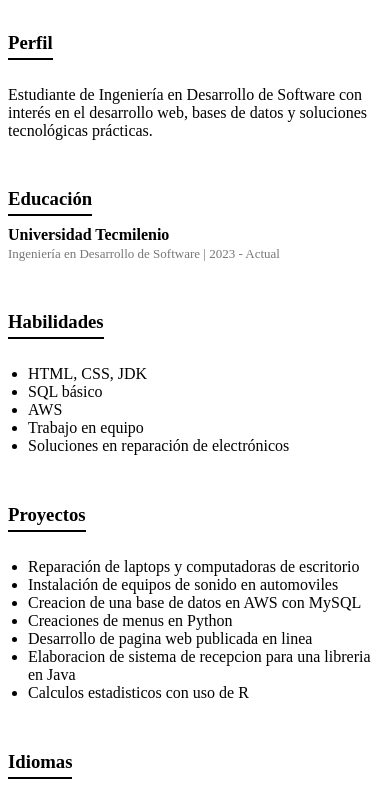
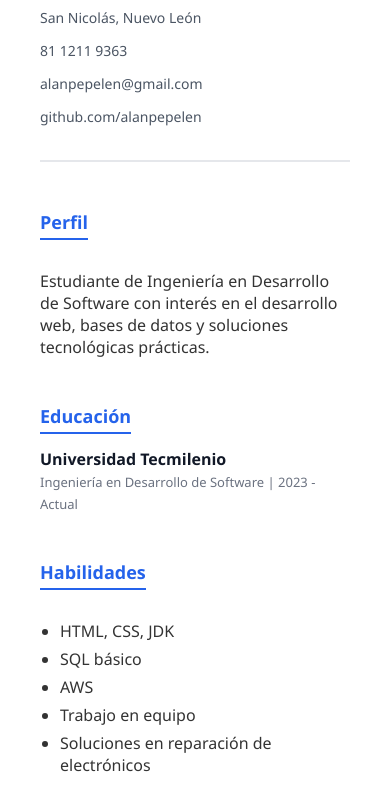
Before and after one commit to alanpepelen/cv-html, a plain HTML site: page index.html in a window 390 px wide. Shown: the part 260-1061 px from the top of the page. Drawn offline with Linux system fonts and the light colour scheme.

Commit message:
Refactor styles and improve layout for responsiveness

```diff
--- a/styles.css
+++ b/styles.css
@@ -1,72 +1,95 @@
 * {
+  box-sizing: border-box;
+  font-family: "Segoe UI", Arial, sans-serif;
 }
 
+body {
+  margin: 0;
+  background: #f4f6f8;
+  color: #333;
+}
+
+.container {
+  max-width: 900px;
+  margin: 40px auto;
+  background: #fff;
+  padding: 40px;
+  border-radius: 12px;
+  box-shadow: 0 8px 25px rgba(0,0,0,0.08);
+}
+
+/* HEADER */
 
 header {
   display: flex;
   justify-content: space-between;
   align-items: center;
-border-bottom: 2px solid #949494;
+  border-bottom: 2px solid #e5e7eb;
   padding-bottom: 20px;
   margin-bottom: 30px;
 }
 
-
 header h1 {
   margin: 0;
-font-size: 32px;
+  font-size: 34px;
+  color: #111827;
 }
 
-
 header h2 {
-margin: 5px 0 0;
+  margin: 6px 0 0;
   font-weight: normal;
-color: #666;
+  color: #6b7280;
 }
-
 
 .contact {
   text-align: right;
   font-size: 14px;
-color: #555;
+  color: #4b5563;
 }
 
+/* SECCIONES */
 
 section {
-margin-bottom: 30px;
+  margin-bottom: 28px;
 }
 
-
 section h3 {
-margin-bottom: 10px;
-color: #000000;
-border-bottom: 2px solid #000000;
+  margin-bottom: 14px;
+  color: #2563eb;
+  border-bottom: 2px solid #2563eb;
   display: inline-block;
   padding-bottom: 4px;
+  font-size: 18px;
 }
 
+/* ITEMS */
 
 .item {
-margin-bottom: 15px;
+  margin-bottom: 14px;
 }
-
 
 .item h4 {
   margin: 0;
   font-size: 16px;
+  color: #111827;
 }
-
 
 .item span {
   font-size: 13px;
-color: #777;
+  color: #6b7280;
 }
 
+/* LISTAS */
 
 ul {
   padding-left: 20px;
 }
 
+li {
+  margin-bottom: 6px;
+}
+
+/* RESPONSIVE */
 
 @media (max-width: 600px) {
   header {
@@ -74,7 +97,6 @@ flex-direction: column;
     align-items: flex-start;
   }
 
-
   .contact {
     text-align: left;
     margin-top: 10px;
```
Lines whose indentation alone changed are shown as unchanged.
